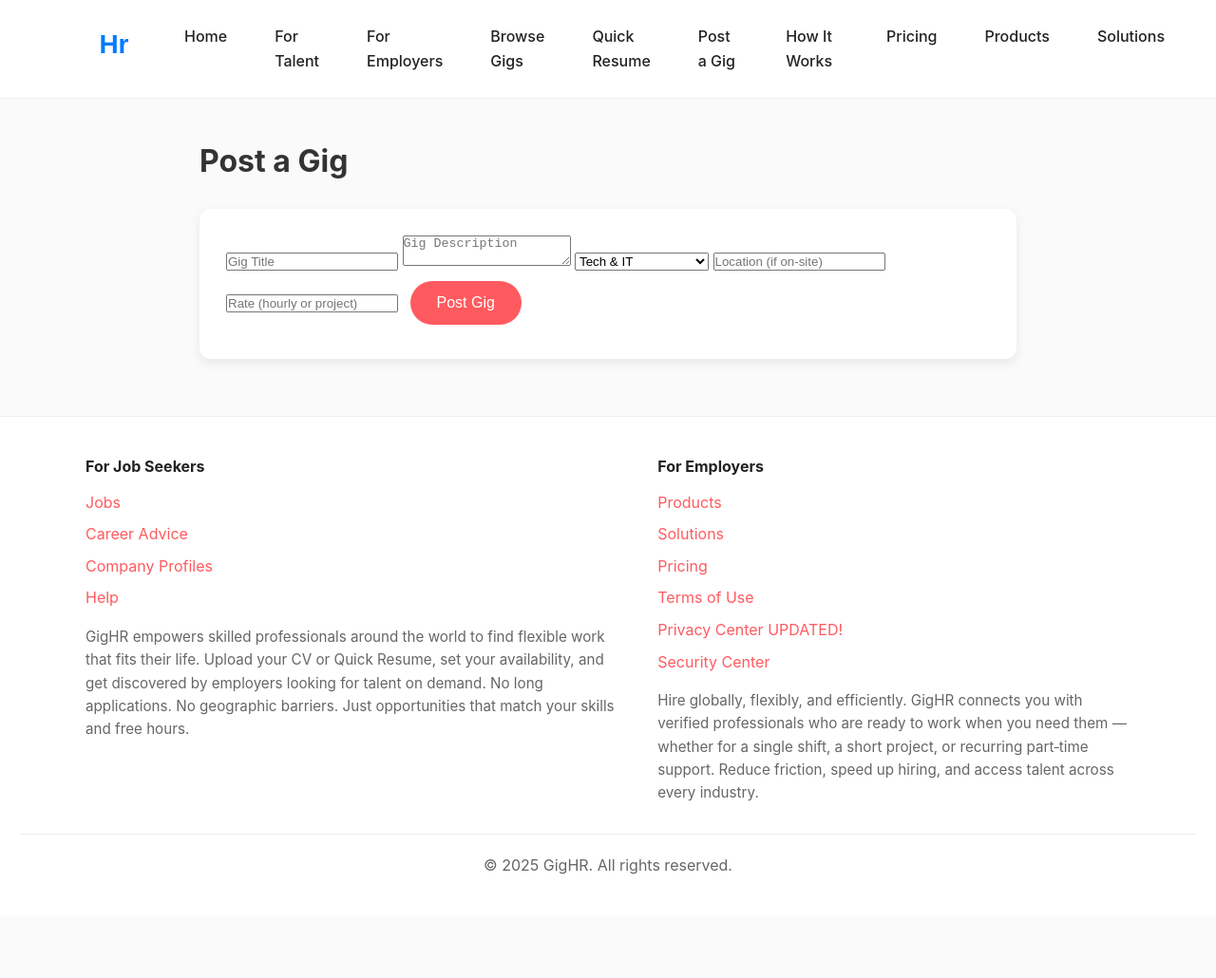
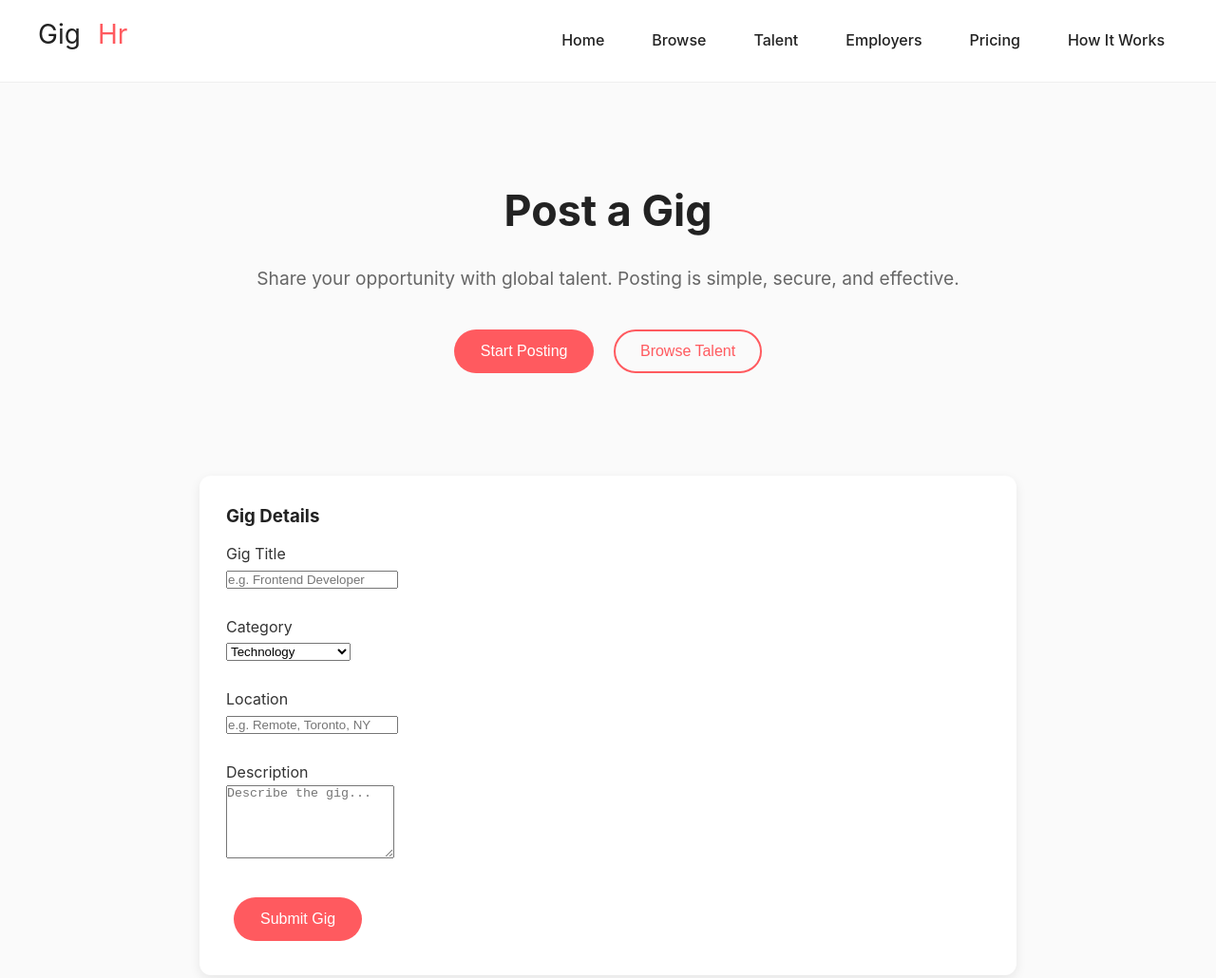
Before and after one commit to crestsupport/gighr, a plain HTML site: page post-gig.html in a window 1280 px wide. Shown: the top 1030 px of the page at 95% size. Before the commit the page ends 964 px from the top, so only its background shows below. Drawn offline with Linux system fonts and the light colour scheme.

Commit message:
Refactor post-gig.html for improved layout and semantics
Updated the title and viewport meta tag. Enhanced the header and footer structure. Added a hero section and improved the gig posting form.

```diff
--- a/post-gig.html
+++ b/post-gig.html
@@ -2,100 +2,93 @@
 <html lang="en">
 <head>
   <meta charset="UTF-8">
-  <title>Post a Gig – GigHR</title>
-  <meta name="viewport" content="width=device-width, initial-scale=1">
+  <meta name="viewport" content="width=device-width, initial-scale=1.0">
+  <title>Post a Gig | GigHr</title>
   <link rel="stylesheet" href="styles.css">
 </head>
 <body>
-
+  <!-- Header -->
   <header class="site-header">
     <div class="logo">
-    <a href="index.html" aria-label="GigHR Home">
-      <svg width="140" height="45" viewBox="0 0 200 60" xmlns="http://www.w3.org/2000/svg">
-        <text x="0" y="42" font-family="Arial, sans-serif" font-size="40" font-weight="500" fill="#ffffff">
-          Gig
-        </text>
-        <text x="92" y="42" font-family="Arial, sans-serif" font-size="40" font-weight="700" fill="#007BFF">
-          Hr
-        </text>
+      <!-- Coral GigHr logo -->
+      <svg xmlns="http://www.w3.org/2000/svg" viewBox="0 0 120 30">
+        <text x="0" y="20" font-size="20" font-family="Inter, sans-serif" fill="#222">Gig</text>
+        <text x="45" y="20" font-size="20" font-family="Inter, sans-serif" fill="#FF5A5F">Hr</text>
       </svg>
-    </a>
     </div>
     <nav class="main-nav">
       <a href="index.html">Home</a>
-    <a href="talent.html">For Talent</a>
-    <a href="employers.html">For Employers</a>
-    <a href="browse.html">Browse Gigs</a>
-    <a href="quick-resume.html">Quick Resume</a>
-    <a href="post-gig.html">Post a Gig</a>
+      <a href="browse.html">Browse</a>
+      <a href="talent.html">Talent</a>
+      <a href="employers.html">Employers</a>
+      <a href="pricing.html">Pricing</a>
       <a href="how-it-works.html">How It Works</a>
-    <a href="pricing.html">Pricing</a>
-    <a href="products.html">Products</a>
-    <a href="solutions.html">Solutions</a>
     </nav>
   </header>
 
-<main class="page-container">
+  <!-- Hero -->
+  <section class="hero">
     <h1>Post a Gig</h1>
+    <p>Share your opportunity with global talent. Posting is simple, secure, and effective.</p>
+    <button class="btn">Start Posting</button>
+    <button class="btn-outline">Browse Talent</button>
+  </section>
+
+  <!-- Post Gig Form -->
+  <div class="page-container">
     <div class="section-box">
+      <h3>Gig Details</h3>
       <form>
-      <input type="text" placeholder="Gig Title">
-      <textarea placeholder="Gig Description"></textarea>
-      <select>
-        <option>Tech & IT</option>
-        <option>Creative & Design</option>
-        <option>Admin & Office</option>
-        <option>Healthcare</option>
-        <option>Trades & Labor</option>
-        <option>Events & Hospitality</option>
-      </select>
-      <input type="text" placeholder="Location (if on-site)">
-      <input type="text" placeholder="Rate (hourly or project)">
-      <button type="button" class="btn">Post Gig</button>
+        <label for="title">Gig Title</label><br>
+        <input type="text" id="title" name="title" placeholder="e.g. Frontend Developer"><br><br>
+
+        <label for="category">Category</label><br>
+        <select id="category" name="category">
+          <option>Technology</option>
+          <option>Design</option>
+          <option>Marketing</option>
+          <option>Health & Wellness</option>
+          <option>Education</option>
+        </select><br><br>
+
+        <label for="location">Location</label><br>
+        <input type="text" id="location" name="location" placeholder="e.g. Remote, Toronto, NY"><br><br>
+
+        <label for="description">Description</label><br>
+        <textarea id="description" name="description" rows="5" placeholder="Describe the gig..."></textarea><br><br>
+
+        <button type="submit" class="btn">Submit Gig</button>
       </form>
     </div>
-</main>
+  </div>
 
+  <!-- Footer -->
   <footer class="site-footer">
     <div class="footer-container">
       <div class="footer-column">
-      <h4>For Job Seekers</h4>
+        <h4>Platform</h4>
         <ul>
-        <li><a href="browse.html">Jobs</a></li>
-        <li><a href="talent.html">Career Advice</a></li>
-        <li><a href="employers.html">Company Profiles</a></li>
-        <li><a href="quick-resume.html">Help</a></li>
+          <li><a href="browse.html">Browse</a></li>
+          <li><a href="talent.html">Talent</a></li>
+          <li><a href="employers.html">Employers</a></li>
         </ul>
-      <p class="footer-text">
-        GigHR empowers skilled professionals around the world to find flexible work that fits their life.
-        Upload your CV or Quick Resume, set your availability, and get discovered by employers looking for
-        talent on demand. No long applications. No geographic barriers. Just opportunities that match your
-        skills and free hours.
-      </p>
       </div>
-
       <div class="footer-column">
-      <h4>For Employers</h4>
+        <h4>Company</h4>
         <ul>
-        <li><a href="products.html">Products</a></li>
-        <li><a href="solutions.html">Solutions</a></li>
-        <li><a href="pricing.html">Pricing</a></li>
-        <li><a href="terms-of-use.html">Terms of Use</a></li>
-        <li><a href="privacy-center.html">Privacy Center <span class="updated-tag">UPDATED!</span></a></li>
-        <li><a href="security-center.html">Security Center</a></li>
+          <li><a href="privacy-center.html">Privacy</a></li>
+          <li><a href="terms-of-use.html">Terms</a></li>
+          <li><a href="security-center.html">Security</a></li>
         </ul>
-      <p class="footer-text">
-        Hire globally, flexibly, and efficiently. GigHR connects you with verified professionals who are
-        ready to work when you need them — whether for a single shift, a short project, or recurring
-        part‑time support. Reduce friction, speed up hiring, and access talent across every industry.
-      </p>
+      </div>
+      <div class="footer-column">
+        <h4>Contact</h4>
+        <p class="footer-text">info@gighr.com</p>
       </div>
     </div>
-
     <div class="footer-bottom">
-    <p>© 2025 GigHR. All rights reserved.</p>
+      © 2025 GigHr. All rights reserved.
     </div>
   </footer>
-
 </body>
 </html>
```
Lines whose indentation alone changed are shown as unchanged.
